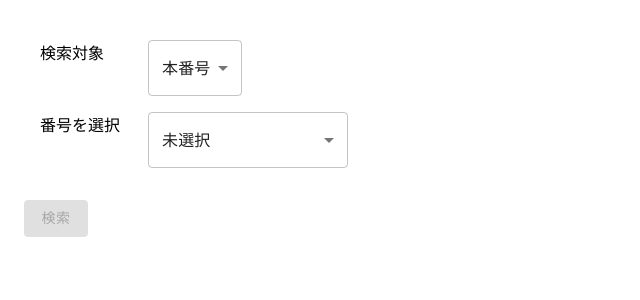
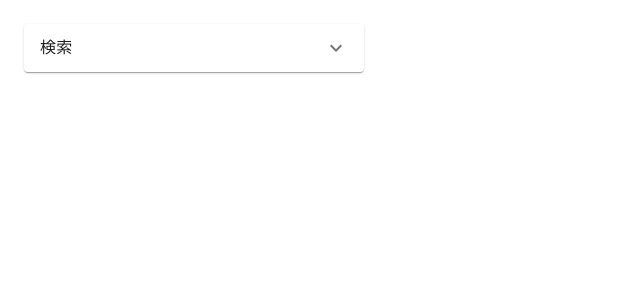
Before and after one commit to shadowlink0122/Tresure, a Next.js app: page /search/loto7/appearence in a window 1280 px wide. Shown: the top 300 px of the page, without its empty margins (0-640 px from the left). Built offline with nearby package versions, Linux system fonts and the light colour scheme.

Commit message:
use Accordion

```diff
--- a/src/component/search/loto7/HistoryTable.tsx
+++ b/src/component/search/loto7/HistoryTable.tsx
@@ -8,15 +8,30 @@ import {
   TableRow,
   TableCell,
   TableBody,
-  FormControl
+  FormControl,
+  Accordion,
+  AccordionSummary,
+  Typography
 } from "@mui/material";
+import ExpandMoreIcon from '@mui/icons-material/ExpandMore';
 
 type HistoryTableDataProps = {
+  title: string,
   loto7: LOTO7[]
 };
 
 export default function HistoryTable(props: HistoryTableDataProps) {
   return (
+    <Accordion>
+      <AccordionSummary
+        expandIcon={<ExpandMoreIcon />}
+        aria-controls="panel1a-content"
+        id="panel1a-header"
+      >
+        <Typography>
+          {props.title}
+        </Typography>
+      </AccordionSummary>
       <FormControl fullWidth>
         <TableContainer component={Paper} sx={{ maxHeight: 300 }}>
           <Table sx={{ minWidth: 650 }} aria-label="simple table">
@@ -52,5 +67,6 @@ export default function HistoryTable(props: HistoryTableDataProps) {
           </Table>
         </TableContainer>
       </FormControl>
+    </Accordion>
   );
 }
--- a/src/component/search/loto7/SelectSearchAppearence.tsx
+++ b/src/component/search/loto7/SelectSearchAppearence.tsx
@@ -1,28 +1,37 @@
 import { MAX_LOTO7_NUMBER } from "@/types/loto7";
 import {
+  Accordion,
+  AccordionSummary,
   Box,
   Checkbox,
   FormControl,
+  InputLabel,
   List,
   ListItem,
   ListItemText,
   MenuItem,
+  OutlinedInput,
   Select,
   Stack,
-  Tooltip
+  Tooltip,
+  Typography
 } from "@mui/material";
+import ExpandMoreIcon from '@mui/icons-material/ExpandMore';
 import { useState } from "react";
+import SimpleButton from "@/component/SimpleButton";
+import { SearchAppearenceRequestParams } from "@/types/api/search/loto7/appearence";
 
 type SelectSearchAppearenceProps = {
   isMainNumber: boolean,
   setIsMainNumber: (isMainNumber: boolean) => void,
   numbers: number[],
-  setNumbers: (numbers: number[]) => void
+  setNumbers: (numbers: number[]) => void,
+  canSearch: boolean,
+  handleSearchAppearence: (params: SearchAppearenceRequestParams) => Promise<void>
 };
 
 export default function SelectSearchAppearence(props: SelectSearchAppearenceProps) {
-  const [isClose, setIsClose] = useState(true);
-  const loto7Number: number[] = [...Array(1 + MAX_LOTO7_NUMBER)].map((_, i) => i);
+  const loto7Number: number[] = [...Array(MAX_LOTO7_NUMBER)].map((_, i) => i + 1);
   const handleChangeIsMainNumber = (value: boolean) => {
     props.setIsMainNumber(value);
   }
@@ -30,11 +39,6 @@ export default function SelectSearchAppearence(props: SelectSearchAppearenceProp
     return props.numbers.length < 1 ? '未選択' : props.numbers.join(',');
   }
   const handleChangeNumbers = (value: number) => {
-    if (value === 0) {
-      // 閉じる
-      setIsClose(true);
-      return;
-    }
     const indexOf = props.numbers.indexOf(value);
     // すでに含まれる場合、削除
     if (indexOf >= 0) {
@@ -51,6 +55,14 @@ export default function SelectSearchAppearence(props: SelectSearchAppearenceProp
     );
   }
   return (
+    <Accordion>
+      <AccordionSummary
+        expandIcon={<ExpandMoreIcon />}
+        aria-controls="panel1a-content"
+        id="panel1a-header"
+      >
+        <Typography>検索</Typography>
+      </AccordionSummary>
       <List>
         <ListItem>
           <Stack direction='row' spacing={1}>
@@ -77,29 +89,26 @@ export default function SelectSearchAppearence(props: SelectSearchAppearenceProp
               {'番号を選択'}
             </Box>
             <FormControl sx={{ width: 200 }}>
+              <InputLabel id="demo-multiple-checkbox-label">Tag</InputLabel>
               <Tooltip title='番号を選択' arrow disableFocusListener>
                 {/* 番号を選択 */}
                 <Select
+                  labelId="demo-multiple-checkbox-label"
+                  id="demo-multiple-checkbox"
+                  multiline
                   value={[...Array(MAX_LOTO7_NUMBER)]}
                   renderValue={() => handleNumbersToString()}
-                open={!isClose}
-                onClick={() => {
-                  if (isClose) {
-                    setIsClose(false);
-                  }
-                }}
                   onChange={(e) => {
                     handleChangeNumbers(Number(e.target.value as string));
                   }}
+                  input={<OutlinedInput label="Tag" />}
                 >
                   {
                     // 0 ~ 36の配列を作成する
                     loto7Number.map((item) => (
                       <MenuItem key={item} value={item}>
-                      {
-                        (item > 0) ? <Checkbox size="small" checked={props.numbers.indexOf(item) > -1} /> : <></>
-                      }
-                      <ListItemText primary={(item > 0 ? item : '閉じる')}></ListItemText>
+                        <Checkbox size="small" checked={props.numbers.indexOf(item) > -1} />
+                        <ListItemText primary={item}></ListItemText>
                       </MenuItem>
                     ))
                   }
@@ -108,6 +117,23 @@ export default function SelectSearchAppearence(props: SelectSearchAppearenceProp
             </FormControl>
           </Stack>
         </ListItem>
+        <ListItem>
+          <Stack direction='row' spacing={1}>
+            <SimpleButton
+              title="検索"
+              color="info"
+              disabled={!props.canSearch}
+              onClick={async () => {
+                const params: SearchAppearenceRequestParams = {
+                  is_main_number: props.isMainNumber,
+                  numbers: props.numbers
+                };
+                await props.handleSearchAppearence(params);
+              }}
+            />
+          </Stack>
+        </ListItem>
       </List>
+    </Accordion>
   );
 }
--- a/src/pages/search/loto7/appearence.tsx
+++ b/src/pages/search/loto7/appearence.tsx
@@ -28,36 +28,18 @@ export default function Appearence() {
             setIsMainNumber={setIsMainNumber}
             numbers={numbers}
             setNumbers={setNumbers}
+            canSearch={canSearch}
+            handleSearchAppearence={handleSearchAppearence}
           >
           </SelectSearchAppearence>
-        </Stack>
-      </ListItem>
-      <ListItem>
-        <Stack direction='row' spacing={1}>
-          <SimpleButton
-            title="検索"
-            color="info"
-            disabled={!canSearch}
-            onClick={async () => {
-              const params: SearchAppearenceRequestParams = {
-                is_main_number: isMainNumber,
-                numbers: numbers
-              };
-              await handleSearchAppearence(params);
-            }}
-          />
         </Stack>
       </ListItem>
       {searchResult?.map(item => (
         <>
           <ListItem>
             <Stack direction='row' spacing={1}>
-              {`結果[${item.number}]: 合計${item.appearences.length}`}
-            </Stack>
-          </ListItem>
-          <ListItem>
-            <Stack direction='row' spacing={1}>
               <HistoryTable
+                title={`検索結果: ${item.number} (合計${item.appearences.length})`}
                 loto7={item.appearences}
               />
             </Stack >
```
Lines whose indentation alone changed are shown as unchanged.
